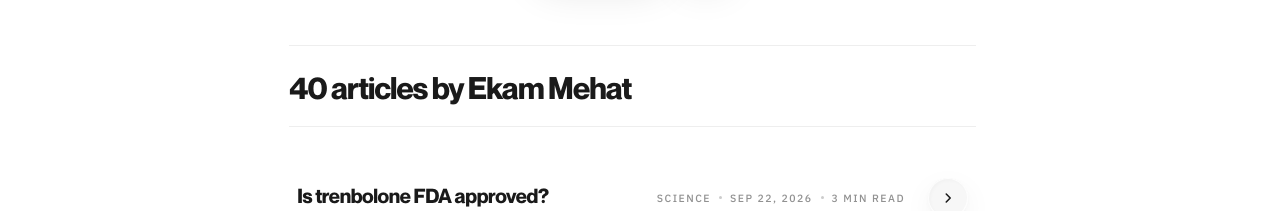
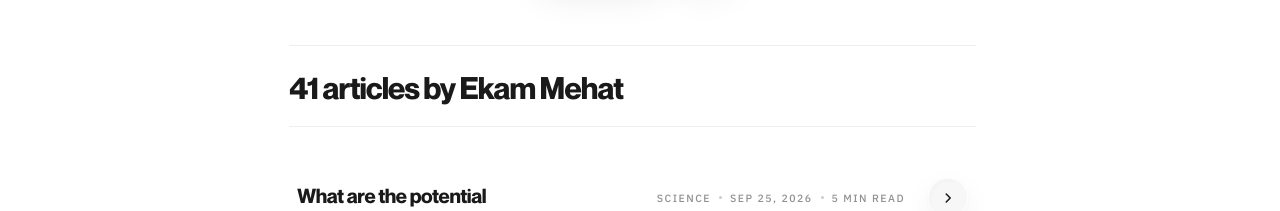
Before and after one commit to a17-so/regen-site, a Next.js app: page /authors/ekam-mehat in a window 1280 px wide. Shown: the part 589-800 px from the top of the page. Built offline with nearby package versions, Linux system fonts and the light colour scheme; no server answers.

Commit message:
seo: register "what-are-the-potential-effects-of-anadrol-on-the-liver" in posts/index.ts

```diff
--- a/src/app/blog/[slug]/posts/index.ts
+++ b/src/app/blog/[slug]/posts/index.ts
@@ -1,4 +1,5 @@
 import type { PostMeta } from "./types";
+import whatAreThePotentialEffectsOfAnadrolOnTheLiver from "./what-are-the-potential-effects-of-anadrol-on-the-liver";
 import isTrenboloneFdaApprovedTheMetabolicReality from "./is-trenbolone-fda-approved-the-metabolic-reality";
 import bpc157PeptidesRegulatoryStatusAndClinicalEvidence from "./bpc-157-peptides-regulatory-status-and-clinical-evidence";
 import glp1TirzepatideDataRetainingLeanMuscleMass from "./glp-1-tirzepatide-data-retaining-lean-muscle-mass";
@@ -43,6 +44,7 @@ import retatrutideVsTirzepatide from "./retatrutide-vs-tirzepatide";
 // One entry per post file above, keyed by slug. New posts add one import +
 // one line here, never edit an existing post's file to add another.
 export const POSTS: Record<string, PostMeta> = {
+  "what-are-the-potential-effects-of-anadrol-on-the-liver": whatAreThePotentialEffectsOfAnadrolOnTheLiver,
   "is-trenbolone-fda-approved-the-metabolic-reality": isTrenboloneFdaApprovedTheMetabolicReality,
   "bpc-157-peptides-regulatory-status-and-clinical-evidence": bpc157PeptidesRegulatoryStatusAndClinicalEvidence,
   "glp-1-tirzepatide-data-retaining-lean-muscle-mass": glp1TirzepatideDataRetainingLeanMuscleMass,
```
